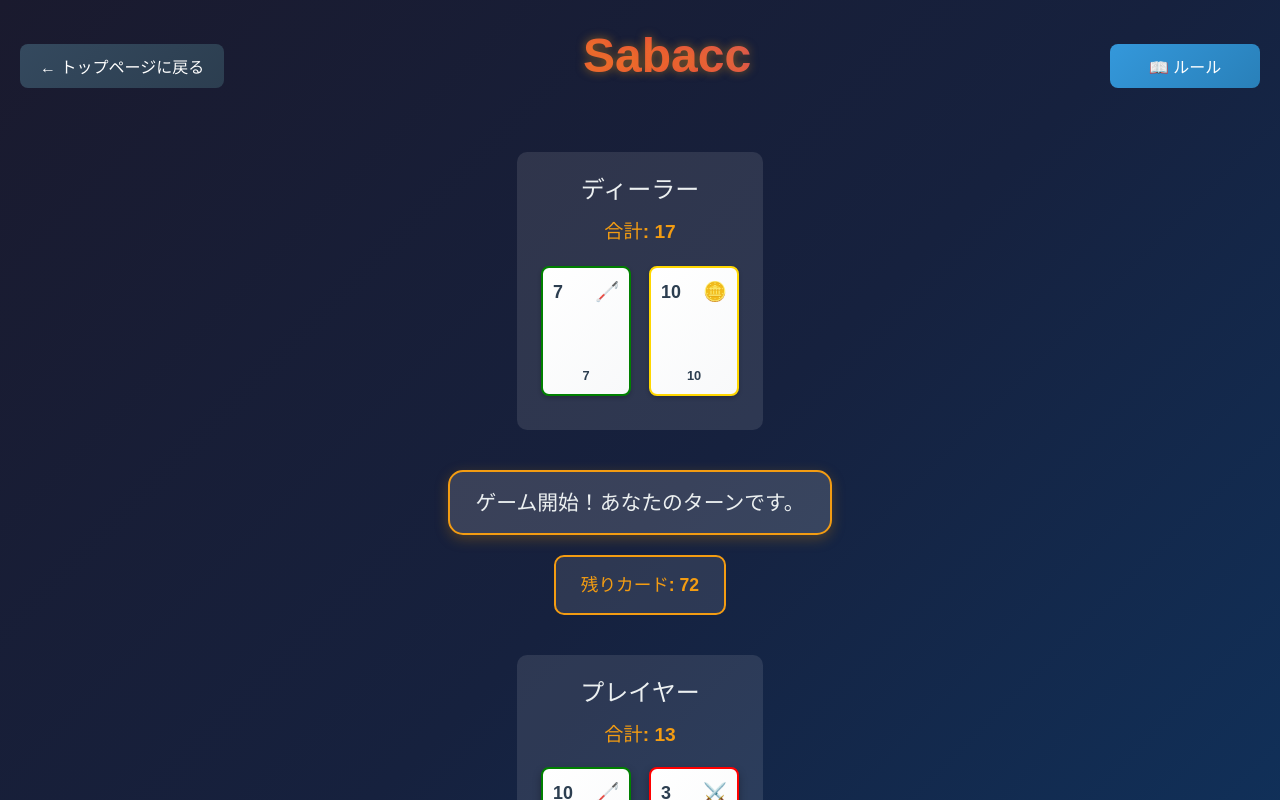
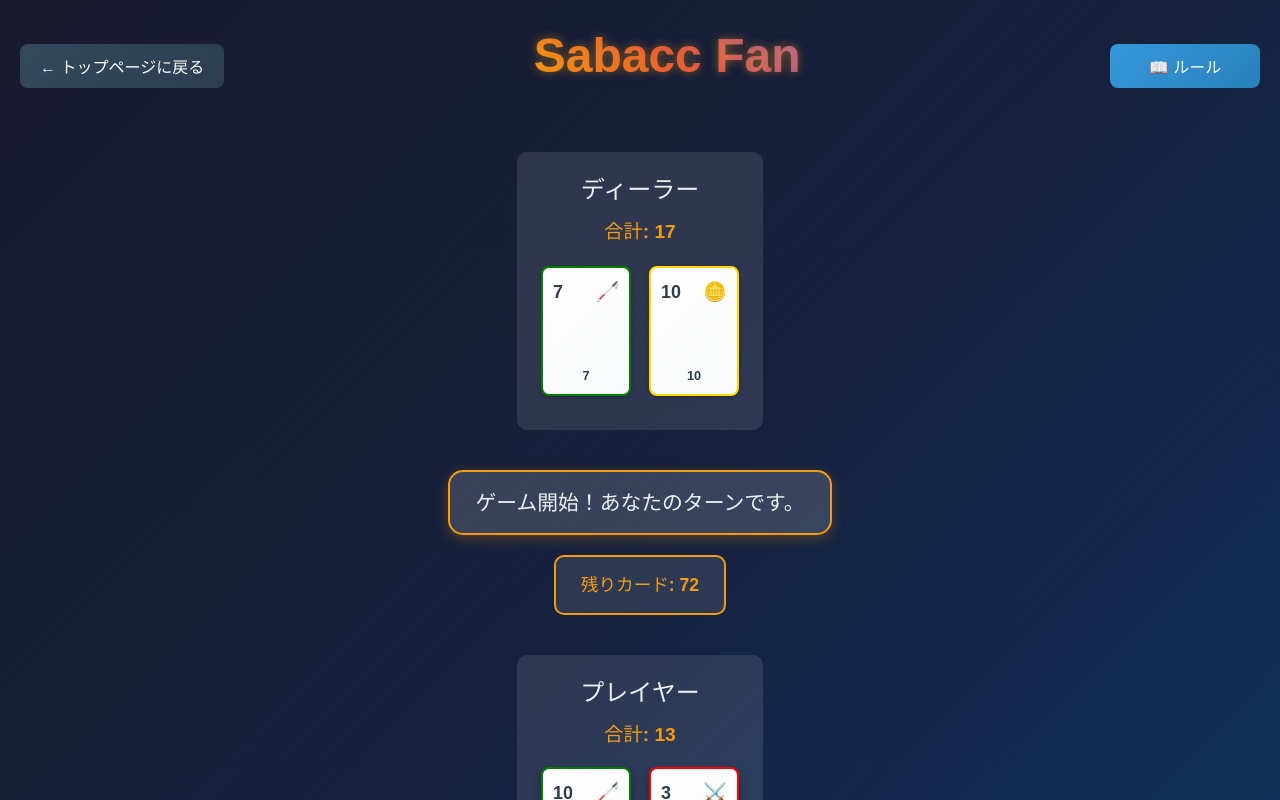
Before and after one commit to Hiromu-USHIHARA/sabacc-fan-project, a React (Vite) app: page / in a window 1280 px wide. Both pictures are taken after a click on the button "🎮 ゲーム開始". Shown: the top 800 px of the page. Built offline with nearby package versions, Linux system fonts and the light colour scheme.

Commit message:
タイトルセクションのスタイルを改善し、ファンメイドのサブタイトルを追加。トップページとSabaccゲームコンポーネントのタイトルを「Sabacc Fan」に変更し、デザインを強化しました。

```diff
--- a/src/components/SabaccGame.css
+++ b/src/components/SabaccGame.css
@@ -19,10 +19,33 @@
   gap: 20px;
 }
 
-.header-top h1 {
+.title-section {
   flex: 1;
   text-align: center;
+  display: flex;
+  flex-direction: column;
+  align-items: center;
+  justify-content: center;
+}
+
+.title-section h1 {
   margin: 0;
+  font-size: 3em;
+  background: linear-gradient(45deg, #f39c12, #e74c3c, #9b59b6);
+  -webkit-background-clip: text;
+  -webkit-text-fill-color: transparent;
+  background-clip: text;
+  text-shadow: 0 0 10px rgba(243, 156, 18, 0.5);
+}
+
+.fan-made-subtitle {
+  margin: 5px 0 0 0;
+  font-size: 0.9em;
+  color: #bdc3c7;
+  font-style: italic;
+  opacity: 0.8;
+  text-transform: uppercase;
+  letter-spacing: 1px;
 }
 
 .back-btn {
@@ -35,6 +58,7 @@
   font-weight: bold;
   cursor: pointer;
   transition: all 0.2s ease;
+  min-width: 150px;
 }
 
 .back-btn:hover {
@@ -53,6 +77,7 @@
   font-weight: bold;
   cursor: pointer;
   transition: all 0.2s ease;
+  min-width: 150px;
 }
 
 .rules-btn:hover {
@@ -150,8 +175,12 @@
     padding: 10px;
   }
 
-  .game-header h1 {
+  .title-section h1 {
     font-size: 2em;
+  }
+
+  .fan-made-subtitle {
+    font-size: 0.8em;
   }
 
   .game-message {
@@ -163,12 +192,13 @@
     gap: 10px;
   }
 
-  .header-top h1 {
+  .title-section {
     order: -1;
   }
 
   .back-btn, .rules-btn {
     font-size: 0.9em;
     padding: 8px 16px;
+    min-width: 120px;
   }
 }
--- a/src/components/SabaccGame.tsx
+++ b/src/components/SabaccGame.tsx
@@ -236,7 +236,10 @@ const SabaccGame: React.FC<SabaccGameProps> = ({ onBackToTop, onShowRules }) =>
           <button className="back-btn" onClick={onBackToTop}>
             ← トップページに戻る
           </button>
-          <h1>Sabacc</h1>
+          <div className="title-section">
+            <h1>Sabacc Fan</h1>
+            {/* <p className="fan-made-subtitle">Fan-Made Game</p> */}
+          </div>
           <button className="rules-btn" onClick={onShowRules}>
             📖 ルール
           </button>
--- a/src/components/TopPage.css
+++ b/src/components/TopPage.css
@@ -38,8 +38,23 @@
 .game-subtitle {
   font-size: 1.5em;
   color: #ecf0f1;
+  margin-bottom: 10px;
+  font-style: italic;
+}
+
+.fan-made-badge {
+  display: inline-block;
+  background: linear-gradient(135deg, #9b59b6, #8e44ad);
+  color: white;
+  padding: 5px 15px;
+  border-radius: 20px;
+  font-size: 0.9em;
+  font-weight: bold;
+  text-transform: uppercase;
+  letter-spacing: 1px;
   margin-bottom: 30px;
-  font-style: italic;
+  border: 2px solid rgba(255, 255, 255, 0.3);
+  box-shadow: 0 2px 8px rgba(155, 89, 182, 0.3);
 }
 
 .game-description {
--- a/src/components/TopPage.tsx
+++ b/src/components/TopPage.tsx
@@ -10,8 +10,9 @@ const TopPage: React.FC<TopPageProps> = ({ onStartGame, onShowRules }) => {
   return (
     <div className="top-page">
       <div className="top-content">
-        <h1 className="game-title">Sabacc</h1>
-        <div className="game-subtitle">スター・ウォーズの伝説的カードゲーム</div>
+        <h1 className="game-title">Sabacc Fan</h1>
+        <div className="game-subtitle">スター・ウォーズに登場するカードゲームのファンメイド作品です</div>
+        {/* <div className="fan-made-badge">Fan-Made Game</div> */}
 
         <div className="game-description">
           <p>プレイヤーとディーラーが対戦するSabaccゲームです。</p>
```
